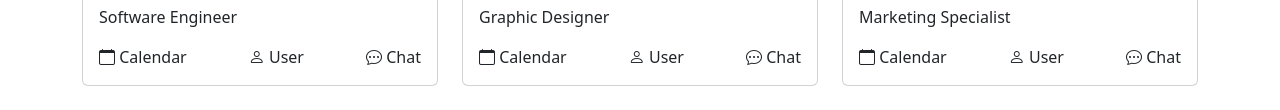
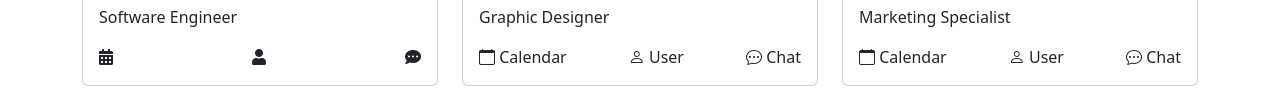
Before and after one commit to adeniji-adebanjo/influenxa, a website: page index.html in a window 1280 px wide. Shown: the part 3709-3819 px from the top of the page. Drawn offline with nearby package versions, Linux system fonts and the light colour scheme; a small style sheet from the web is missing.

Commit message:
rectified issue with font-awesome CDN

```diff
--- a/index.html
+++ b/index.html
@@ -20,13 +20,16 @@
       href="https://cdn.jsdelivr.net/npm/bootstrap@5.3.2/dist/css/bootstrap.min.css"
       rel="stylesheet"
     />
+    <!-- <link
+      rel="stylesheet"
+      href="https://cdnjs.cloudflare.com/ajax/libs/font-awesome/5.15.4/css/all.min.css"
+      integrity="sha384-rnZ2F0d5ZekxkTBv3k2v+gjzXGSRObMzN7rO3d8zH5kNaL4U5BrLsC1lPSP2C6S"
+      crossorigin="anonymous"
+    /> -->
     <link
       rel="stylesheet"
-      href="https://cdnjs.cloudflare.com/ajax/libs/font-awesome/5.15.1/css/all.min.css"
-      integrity="sha384-Gn5384xqQ1aoWXA+058RXPxPg6fy4IWvTNh0E263XmFcJlSAwiGgFAW/dAiS6JXm"
-      crossorigin="anonymous"
+      href="https://cdnjs.cloudflare.com/ajax/libs/font-awesome/5.15.4/css/all.min.css"
     />
-
     <link rel="preconnect" href="https://fonts.googleapis.com" />
     <link rel="preconnect" href="https://fonts.gstatic.com" crossorigin />
 
@@ -303,80 +306,6 @@
     </div>
 
     <!-- Services section -->
-    <!-- <div class="container services">
-      <div class="row my-5">
-        <div class="col services-card">
-          <p>SEO Analysis</p>
-          <h3>Developing Business Management Skills</h3>
-          <p>
-            Lorem, ipsum dolor sit amet consectetur adipisicing elit.
-            Dignissimos consequuntur magni dolorem animi autem voluptate.
-          </p>
-          <button class="btn position-relative">
-            Find Out More
-            <svg
-              xmlns="http://www.w3.org/2000/svg"
-              width="64"
-              height="8"
-              viewBox="0 0 64 8"
-              fill="none"
-              class="position-absolute"
-              style="top: 50%; transform: translateY(-50%)"
-            >
-              <line y1="4.5" x2="63" y2="4.5" stroke="black" />
-              <path d="M58.8916 1L63.0003 4.5L59.5764 7.5" stroke="black" />
-            </svg>
-          </button>
-        </div>
-        <div class="col services-card">
-          <p>Content Writing</p>
-          <h3>Developing Business Management Skills</h3>
-          <p>
-            Lorem, ipsum dolor sit amet consectetur adipisicing elit.
-            Dignissimos consequuntur magni dolorem animi autem voluptate.
-          </p>
-          <button class="btn btn-light position-relative">
-            Find Out More
-            <svg
-              xmlns="http://www.w3.org/2000/svg"
-              width="64"
-              height="8"
-              viewBox="0 0 64 8"
-              fill="none"
-              class="position-absolute"
-              style="top: 50%; transform: translateY(-50%)"
-            >
-              <line y1="4.5" x2="63" y2="4.5" stroke="black" />
-              <path d="M58.8916 1L63.0003 4.5L59.5764 7.5" stroke="black" />
-            </svg>
-          </button>
-        </div>
-        <div class="col services-card">
-          <p>MUSIC, VIDEOS</p>
-          <h3>Developing Business Management Skills</h3>
-          <p>
-            Lorem, ipsum dolor sit amet consectetur adipisicing elit.
-            Dignissimos consequuntur magni dolorem animi autem voluptate.
-          </p>
-          <button class="btn btn-light position-relative">
-            Find Out More
-            <svg
-              xmlns="http://www.w3.org/2000/svg"
-              width="64"
-              height="8"
-              viewBox="0 0 64 8"
-              fill="none"
-              class="position-absolute"
-              style="top: 50%; transform: translateY(-50%)"
-            >
-              <line y1="4.5" x2="63" y2="4.5" stroke="black" />
-              <path d="M58.8916 1L63.0003 4.5L59.5764 7.5" stroke="black" />
-            </svg>
-          </button>
-        </div>
-      </div>
-    </div> -->
-
     <div class="container services mt-2">
       <div class="row row-cols-1 row-cols-md-3 g-4">
         <div class="col">
@@ -651,9 +580,9 @@
               <h5 class="card-title">John Doe</h5>
               <p class="card-text">Software Engineer</p>
               <div class="d-flex justify-content-between">
-                <span><i class="bi bi-calendar"></i> Calendar</span>
-                <span><i class="bi bi-person"></i> User</span>
-                <span><i class="bi bi-chat-dots"></i> Chat</span>
+                <span><i class="fas fa-calendar-alt"></i> </span>
+                <span><i class="fas fa-user"></i> </span>
+                <span><i class="fas fa-comment-dots"></i> </span>
               </div>
             </div>
           </div>
```
